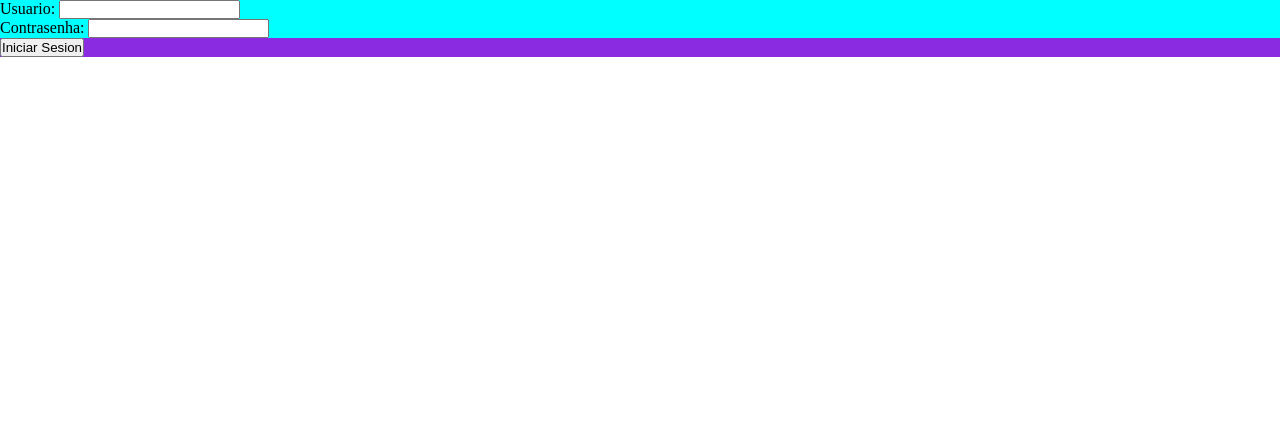
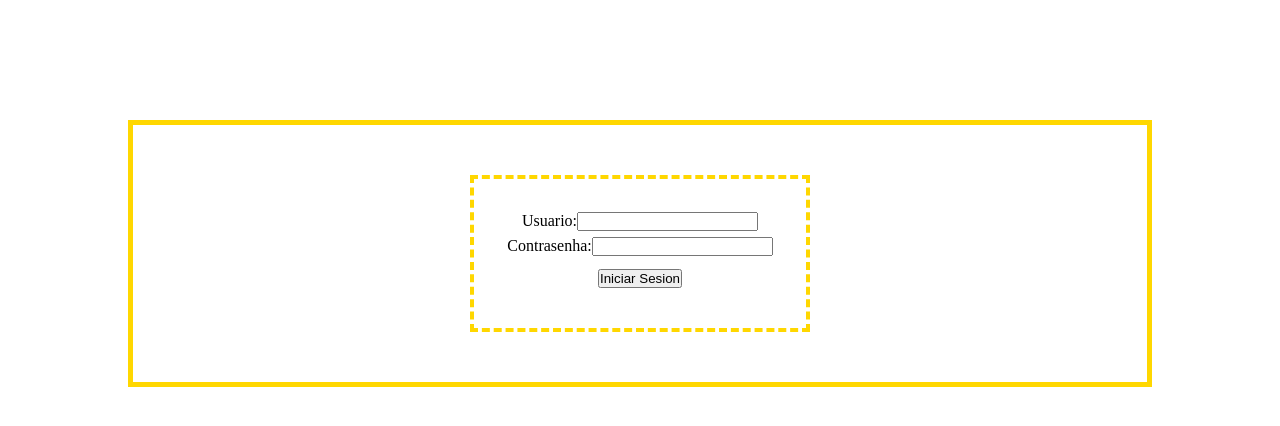
Before and after one commit to JoseBorda/e-commerce, a PHP site: page / in a window 1280 px wide. Shown: the top 426 px of the page. Run offline with PHP 8.4, Linux system fonts and the light colour scheme.

Commit message:
Se agrega estilos del login prinicpal haciendo pruebas de lo aprendido

```diff
--- a/estilo/style.css
+++ b/estilo/style.css
@@ -4,10 +4,60 @@
     box-sizing: border-box;
 }
 
-.container-login {
-    background-color: blueviolet;
+body {
+    display: flex;
 }
 
-.container-main {
-    background-color: aqua;
+body, .container-login {
+    justify-content: center;
+    margin: 120px 90px;
 }
+
+.container-login {
+    /* background-color: aqua; */
+    margin: 50px;
+    padding: 30px;
+    border: 4px dashed gold;
+}
+
+.container-main, .container-input, .container-button { /* cuando hay dos clases que van a tener los mismos elementos y mismos valores */
+    display: flex;
+    justify-content: center;
+    padding: 3px;
+    /* margin: 0; */
+}
+
+.container-button, .button-primary {
+    margin: 5px;
+    padding: 5px;
+}
+
+.button-primary {
+    background-color: yellow;
+}
+
+.button-primary:hover {
+    background-color: gold;
+}
+
+.form-input {
+    /* background-color: bisque; */
+    border-radius: 5px;
+    width: 100px;
+}
+
+form {
+    /* background-color: wheat; */
+    width: 80vw;
+    display: flex;
+    justify-content: center;
+    border: 5px solid gold;
+}
+
+.imagengif {
+    /* background-color: aquamarine; */
+    width: 100px;
+    height: 50px;
+    display: flex;
+    margin: 50px;
+}
```
